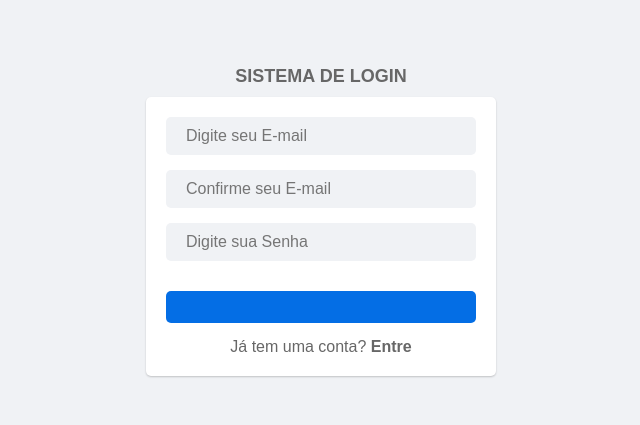
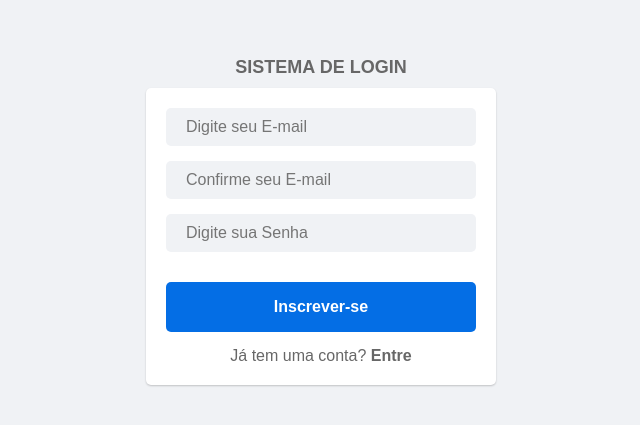
Before and after one commit to alexandresjunior/sistema-login, a React (Create React App) app in the folder sistema-login-js/: page /sign-up in a window 1280 px wide. Shown: the part 179-604 px from the top of the page, without its empty margins (319-959 px from the left). Built offline with nearby package versions, Linux system fonts and the light colour scheme.

Commit message:
Correção da prop text na página de Sign Up

```diff
--- a/sistema-login-js/src/pages/SignUp/index.js
+++ b/sistema-login-js/src/pages/SignUp/index.js
@@ -57,7 +57,7 @@ const SignUp = () => {
                     onChange={(e) => [setSenha(e.target.value), setError("")]}
                 />
                 <C.labelError>{error}</C.labelError>
-                <Button Text="Inscrever-se" onClick={handleSignUp} />
+                <Button text="Inscrever-se" onClick={handleSignUp} />
                 <C.LabelSignIn>
                     Já tem uma conta?
                     <C.Strong>
```
